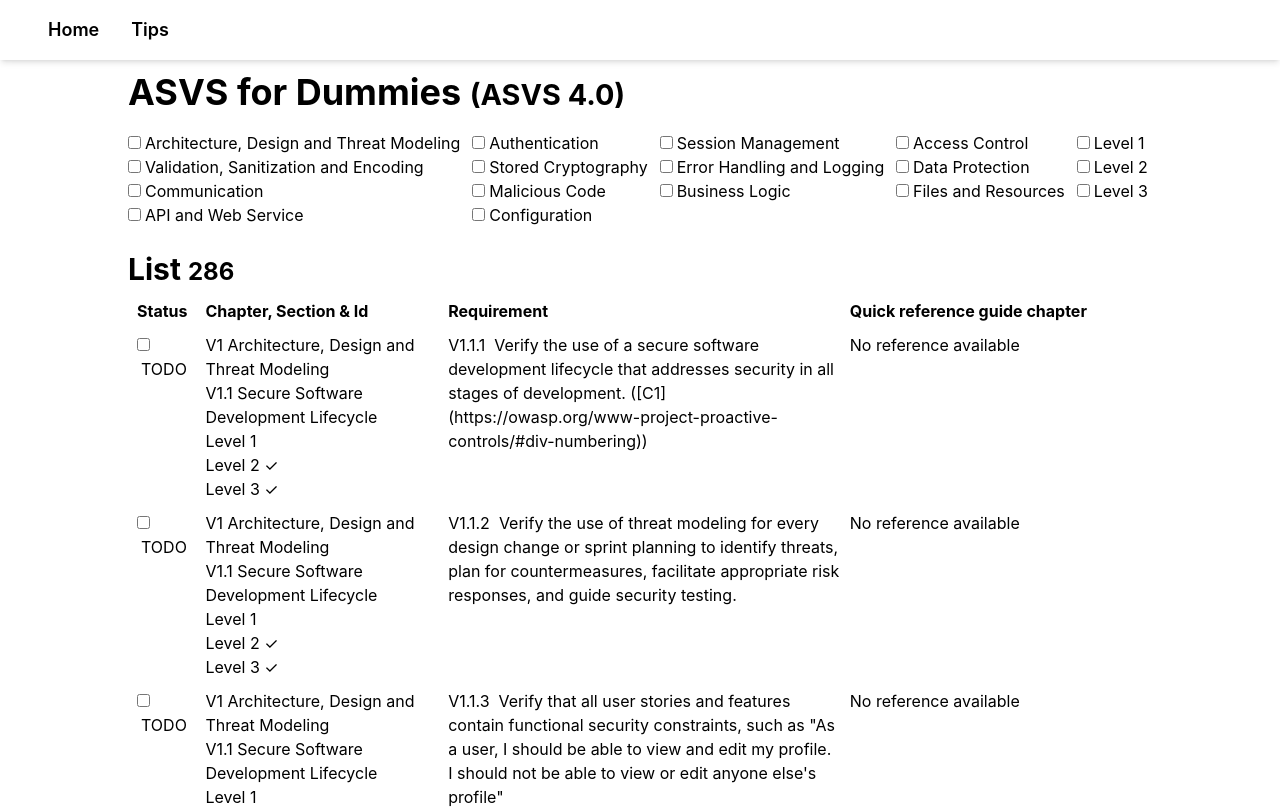
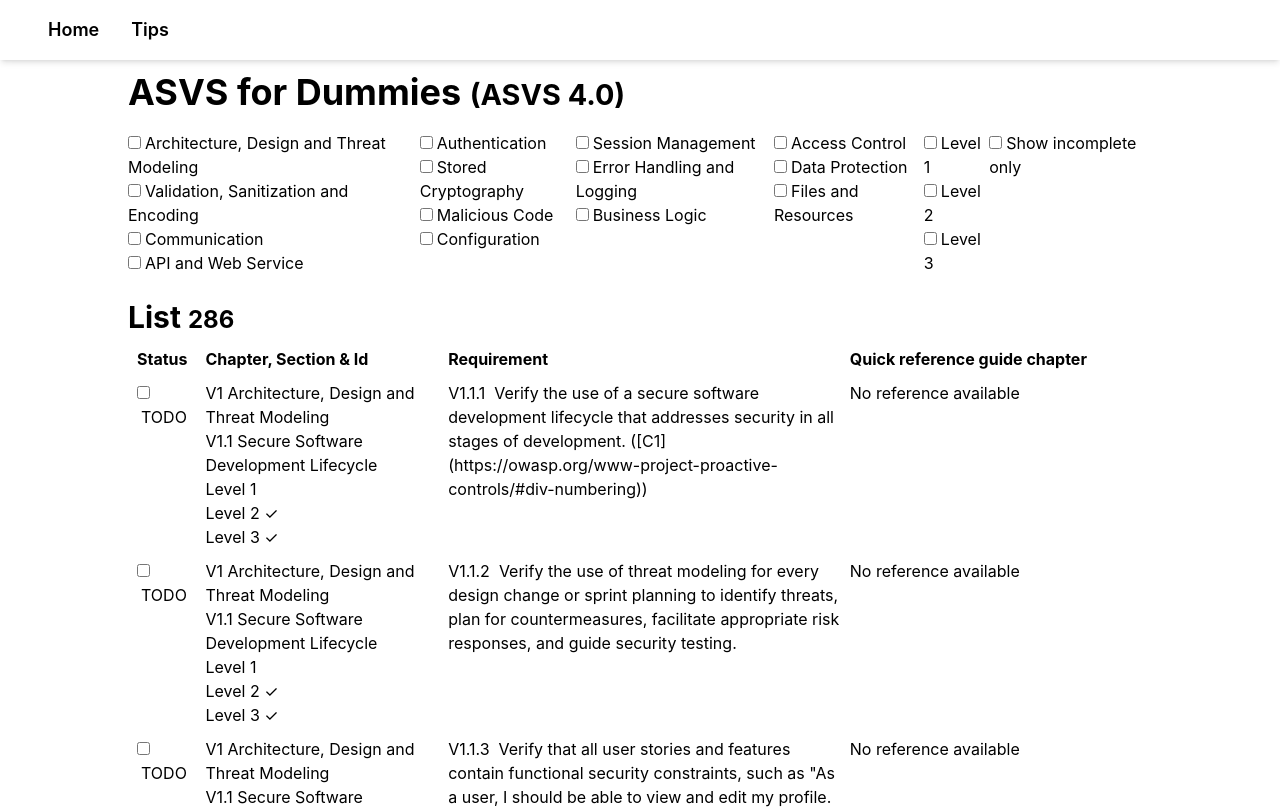
Before and after one commit to Studentassistenten-Windesheim/ASVS-for-dummies, a React (Vite) app: page / in a window 1280 px wide. Shown: the top 809 px of the page. Built offline with nearby package versions, Linux system fonts and the light colour scheme; the HTML template or start-up script is replaced by a standard one.

Commit message:
Add filter to show incompleted items only

```diff
--- a/src/components/ASVSList.tsx
+++ b/src/components/ASVSList.tsx
@@ -33,7 +33,7 @@
                                     id={item.req_id}
                                     checked={item.completed}
                                     onChange={(e) => {
-                                        setItemStatus(item.req_id, e.target.checked)
+                                        setItemStatus(item.req_id, e.target.checked);
                                     }}
                                 />
                                 <label htmlFor={item.req_id} className={`${item.completed ? "text-lime-600" : ""}`}>{item.completed ? "DONE" : "TODO"}</label>
--- a/src/components/ASVSListFilter.tsx
+++ b/src/components/ASVSListFilter.tsx
@@ -5,9 +5,10 @@
     chapters: ASVSChapter[],
     setChapterCheck: (chapterName: string) => void
     setLevelCheck: (levelName: string) => void
+    toggleShowIncompleteOnly: (show: boolean) => void
 }
 
-const ASVSListFilter: React.FC<Props> = ({ chapters, setChapterCheck, setLevelCheck }) => {
+const ASVSListFilter: React.FC<Props> = ({ chapters, setChapterCheck, setLevelCheck, toggleShowIncompleteOnly }) => {
     return (
         <>
             <div className="flex justify-between mt-4">
@@ -89,6 +90,22 @@
                         </label>
                     </div>
                 </div>
+
+                <div key="show-incomplete-only">
+                    <input
+                        type="checkbox"
+                        id="show-incomplete-only"
+                        name="Show incomplete only"
+                        value=''
+                        onChange={(e) => {
+                            toggleShowIncompleteOnly(e.target.checked)
+                        }}
+                    />
+                    <label htmlFor="show-incomplete-only">
+                        Show incomplete only
+                    </label>
+                </div>
+
             </div>
 
         </>
--- a/src/pages/root.tsx
+++ b/src/pages/root.tsx
@@ -4,6 +4,8 @@
 import ASVSChapter from "../model/ASVSChapter";
 import ASVSItem from "../model/ASVSItem";
 import { asvsListItemsAPI } from "../api/ASVSApi";
+import { debug } from "util";
+import { isModuleNamespaceObject } from "util/types";
 
 
 const Root = () => {
@@ -14,6 +16,7 @@
         level2: false,
         level3: false
     });
+    const [showIncompleteOnly, setShowIncompleteOnly] = useState<boolean>();
 
     useEffect(() => {
         const fetchData = async () => {
@@ -79,7 +82,12 @@
                 i.show = false;
             }
             return i;
-        });
+        }).map((i: ASVSItem) => {
+                if (showIncompleteOnly && i.completed) {
+                i.show = false;
+            }
+            return i;
+            });
     }, [chapters, levels, asvsItems]);
 
 
@@ -94,13 +102,21 @@
         setAsvsItems([...asvsItems]);
     }
 
+    function toggleShowIncompleteOnly(c: boolean): void {
+        setShowIncompleteOnly(c);
+        // Force a new array to be created so that React will re-render the component
+        setAsvsItems([...asvsItems]);
+    }
+
     return (
         <>
             <h1>ASVS for Dummies <small>(ASVS 4.0)</small></h1>
             <ASVSListFilter
                 chapters={chapters}
                 setChapterCheck={(c: string) => setChapterCheck(c)}
-                setLevelCheck={(c: string) => setLevelCheck(c)} />
+                setLevelCheck={(c: string) => setLevelCheck(c)}
+                toggleShowIncompleteOnly={(c: boolean) => toggleShowIncompleteOnly(c)}
+            />
             <ASVSList items={filteredASVSItems()} setItemStatus={(i: string, c: boolean) => setItemStatus(i, c)}></ASVSList>
         </>
     );
```
